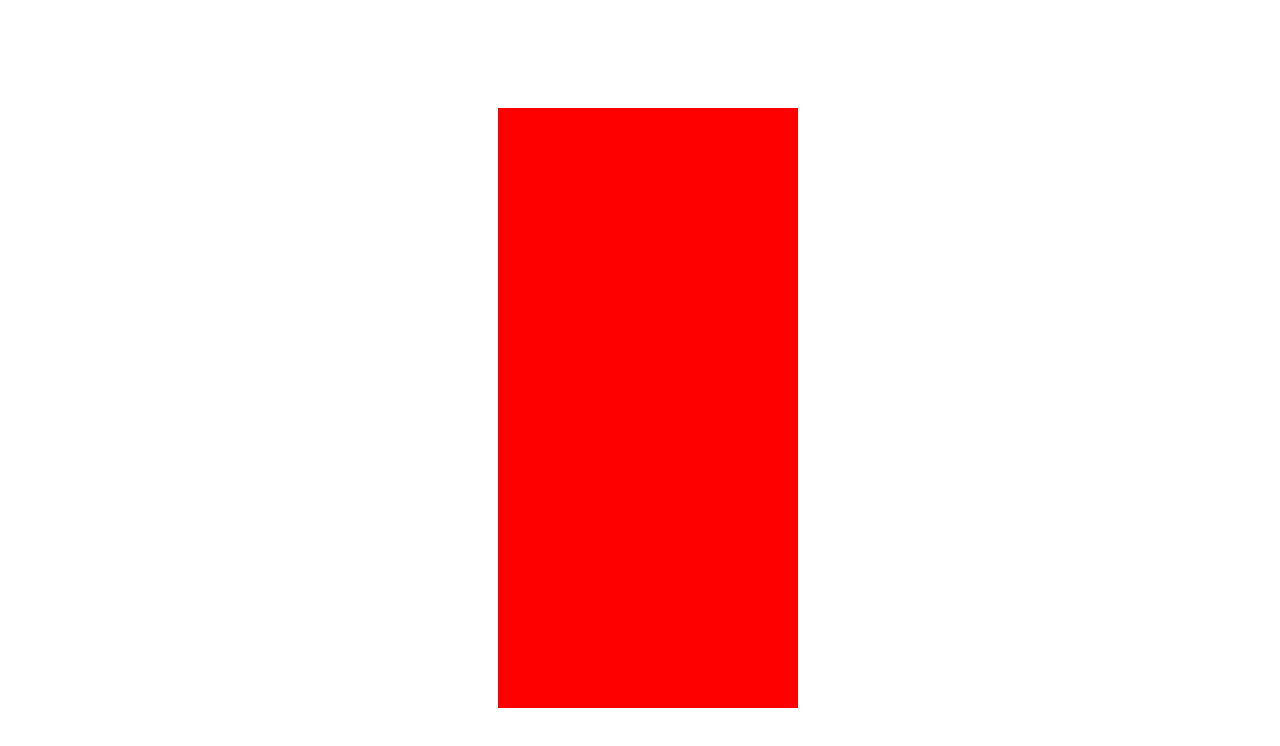
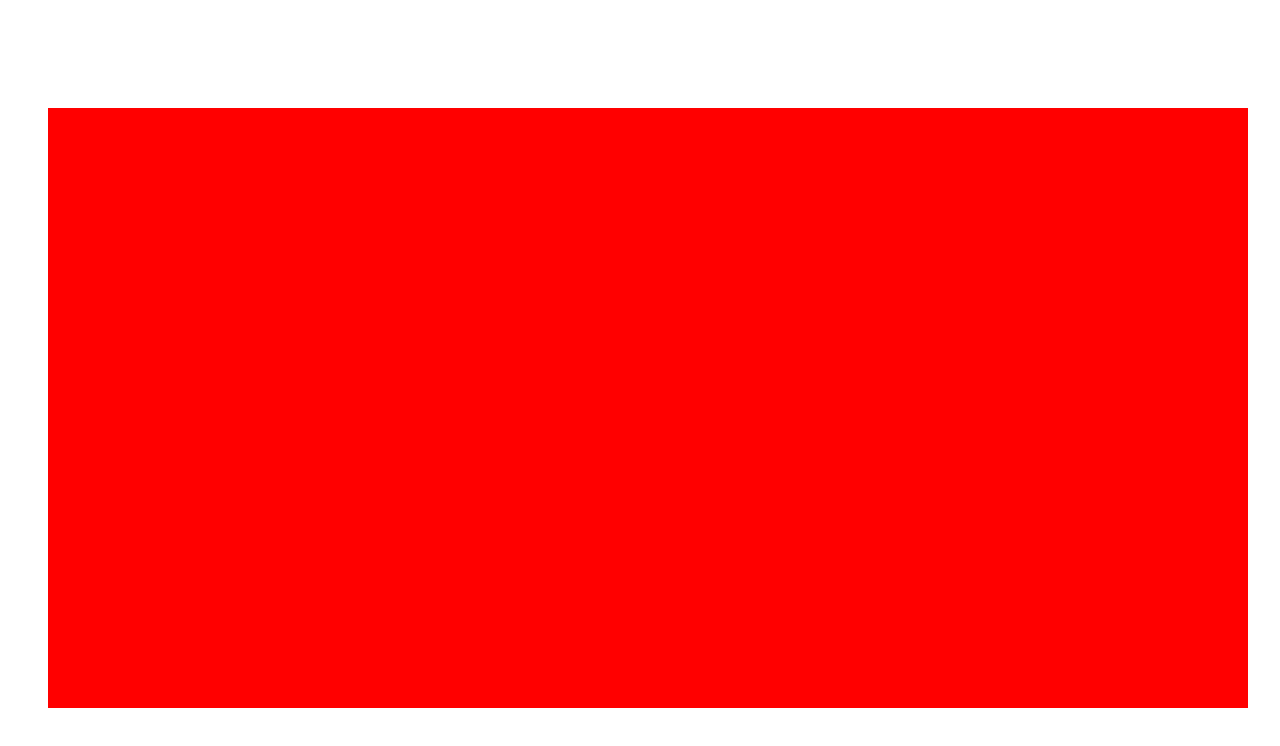
Before and after one commit to doge247/SecureContextLoader, a plain HTML site: page index.html in a window 1280 px wide. Drawn offline with Linux system fonts and the light colour scheme.

Commit message:
gijowegweo

```diff
--- a/index.css
+++ b/index.css
@@ -13,6 +13,6 @@ body {
 #center {
     display: block;
     height: 75%;
-    aspect-ratio: 1 / 2;
+    aspect-ratio: 2 / 1;
     background-color: red;
 }
```
